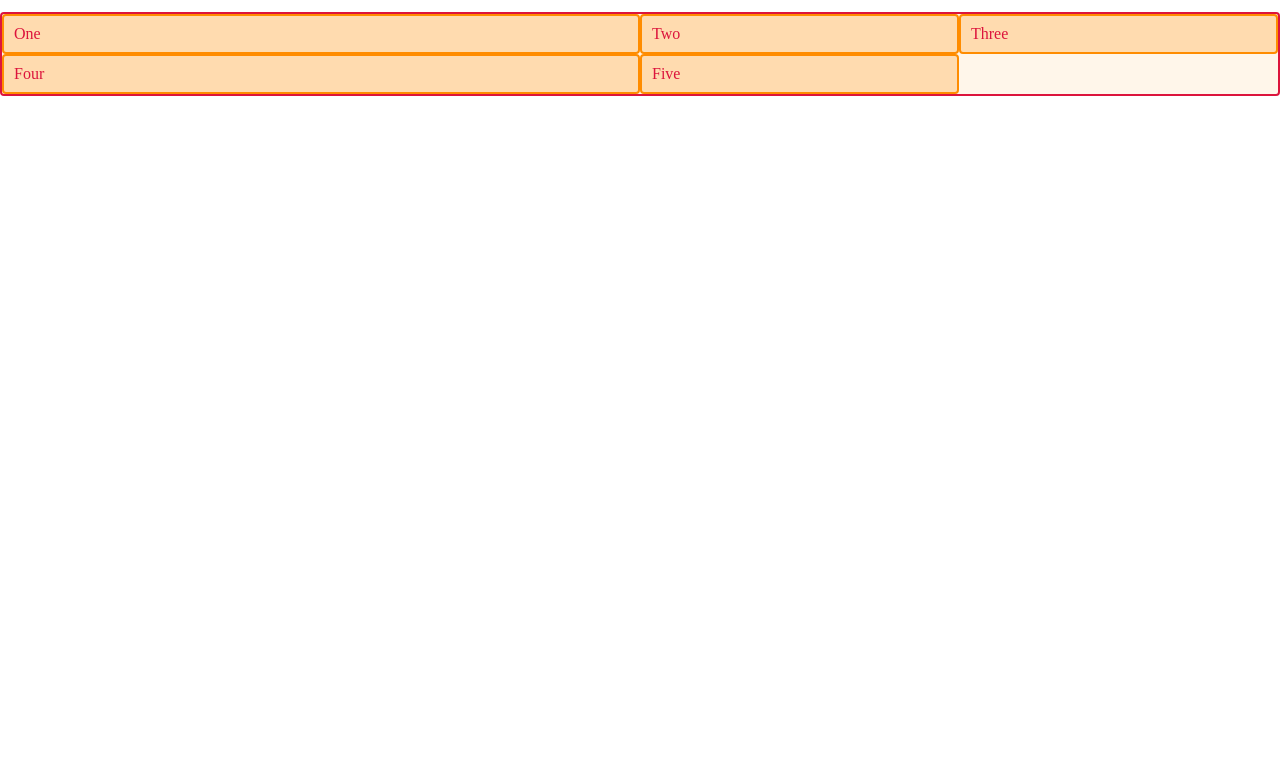
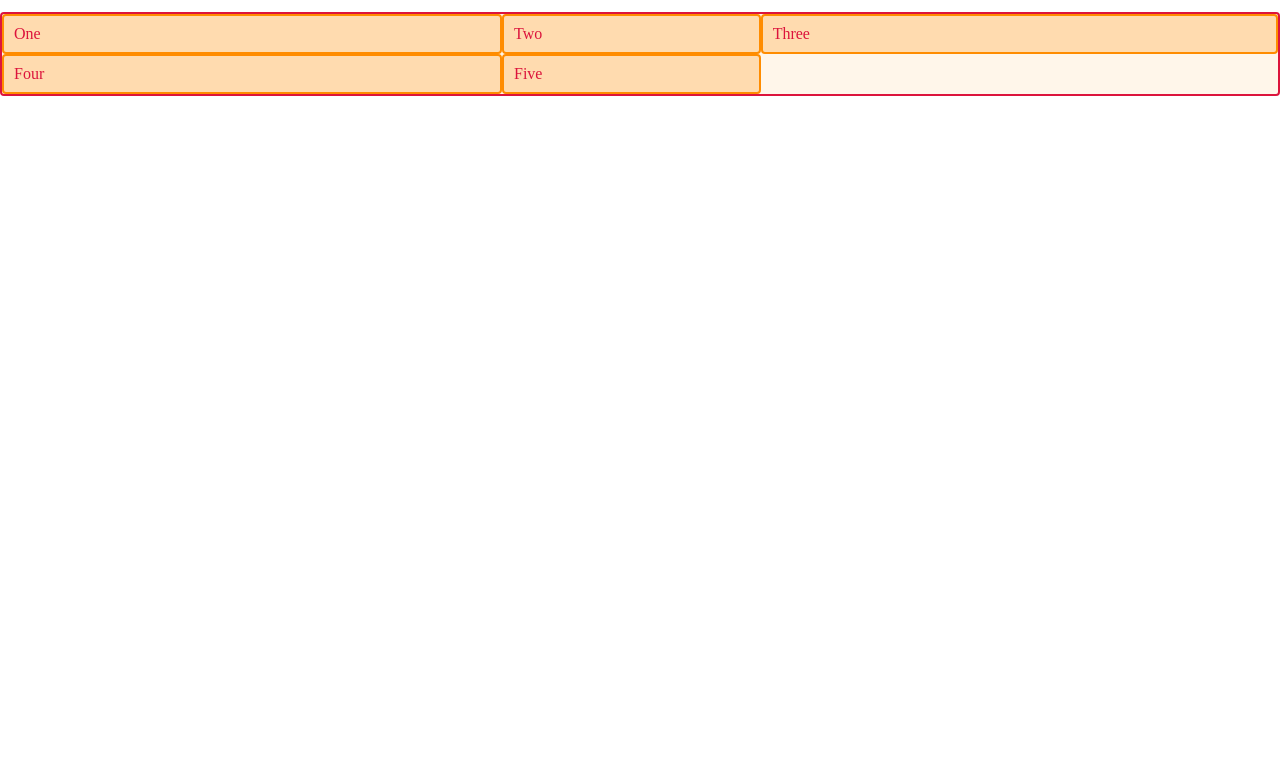
Before and after one commit to ynakanoendertech/css-grid-2, a website: page index.html in a window 1280 px wide. Shown: the part 41-800 px from the top of the page. Drawn offline with nearby package versions, Linux system fonts and the light colour scheme.

Commit message:
Use mix of px and fr

```diff
--- a/index.html
+++ b/index.html
@@ -26,7 +26,7 @@
             border-radius: 4px;
 
             display: grid;
-            grid-template-columns: 2fr 1fr 1fr;
+            grid-template-columns: 500px 1fr 2fr;
         }
     </style>
 </head>
```
